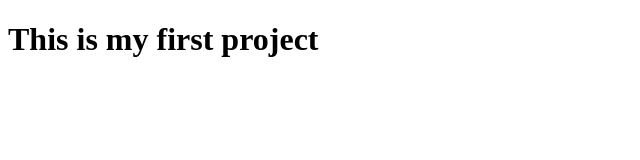
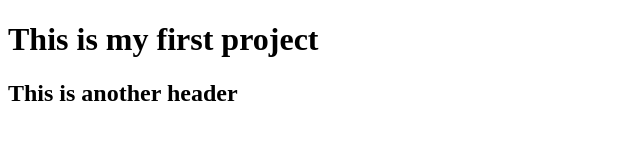
Before and after one commit to Dalon2/first-repository, a plain HTML site: page index.html in a window 1280 px wide. Shown: the whole page, without its empty margins (0-640 px from the left). Drawn offline with Linux system fonts and the light colour scheme.

Commit message:
added another header

```diff
--- a/index.html
+++ b/index.html
@@ -7,5 +7,6 @@
 </head>
 <body>
     <h1>This is my first project</h1>
+    <h2>This is another header</h2>
 </body>
 </html>
```
